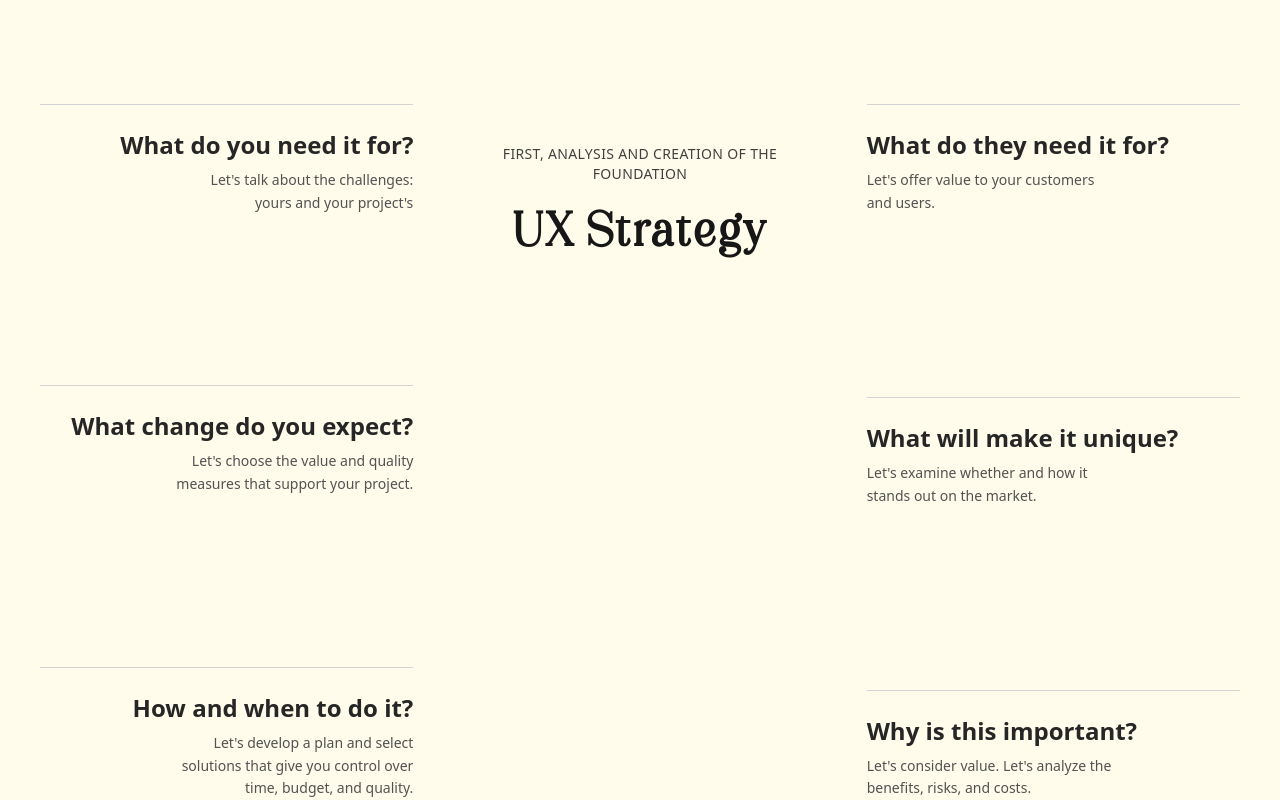
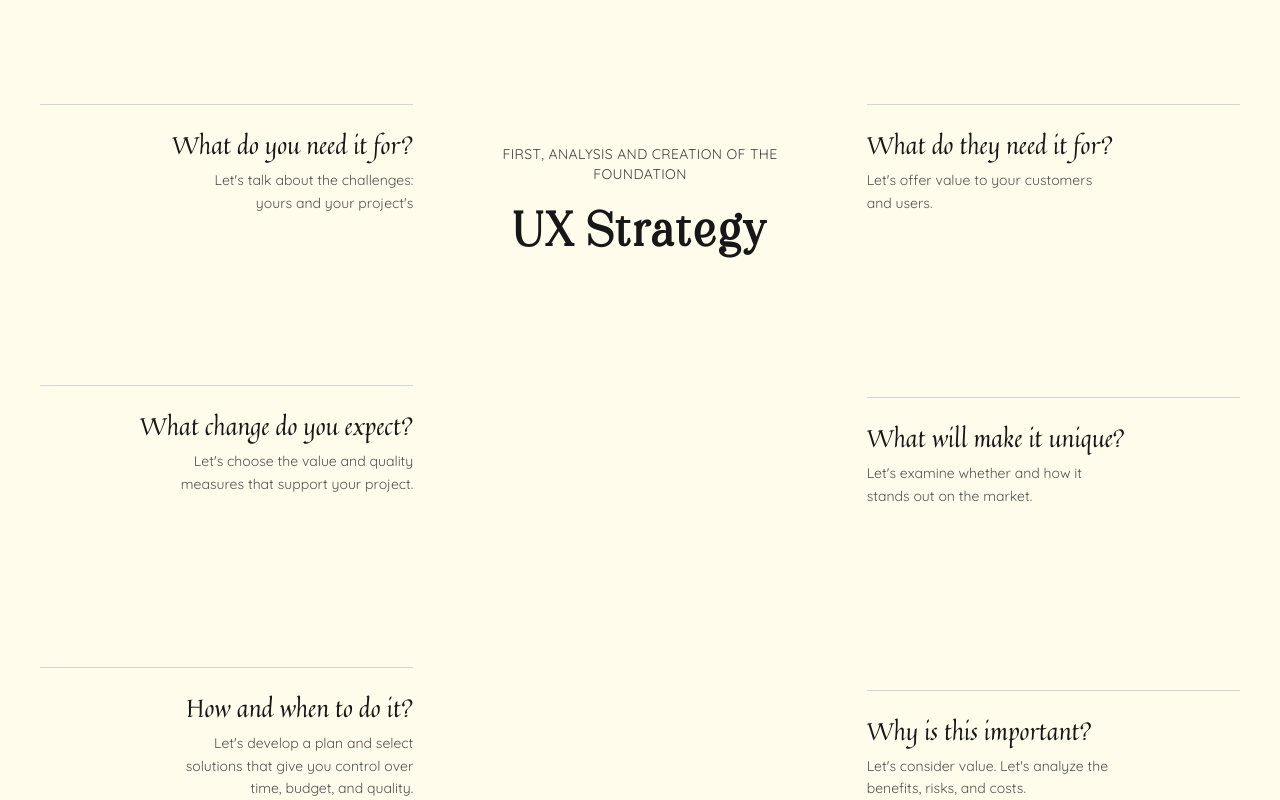
Before and after one commit to joydeep-07/Art-Gallery, a React (Vite) app: page / in a window 1280 px wide. Shown: the part 4280-5080 px from the top of the page. Built offline with nearby package versions, Linux system fonts and the light colour scheme.

Commit message:
Font Updated

```diff
--- a/src/components/Design.jsx
+++ b/src/components/Design.jsx
@@ -32,7 +32,10 @@ const Design = () => {
           <div className="w-1/3 h-[90vh] flex flex-col justify-between">
             {/* box 1 */}
             <div className="text-right py-6 border-t border-neutral-300">
-              <h1 className="text-2xl font-semibold pb-2 text-neutral-800">
+              <h1
+                style={{ fontFamily: "continental" }}
+                className="text-2xl font-medium pb-2 text-neutral-900"
+              >
                 What do you need it for?
               </h1>
               <p className="text-sm leading-relaxed text-neutral-600">
@@ -42,7 +45,10 @@ const Design = () => {
 
             {/* box 2 */}
             <div className="text-right py-6 border-t border-neutral-300">
-              <h1 className="text-2xl font-semibold pb-2 text-neutral-800">
+              <h1
+                style={{ fontFamily: "continental" }}
+                className="text-2xl font-medium pb-2 text-neutral-900"
+              >
                 What change do you expect?
               </h1>
               <p className="text-sm leading-relaxed text-neutral-600">
@@ -53,7 +59,10 @@ const Design = () => {
 
             {/* box 3 */}
             <div className="text-right py-6 border-t border-neutral-300">
-              <h1 className="text-2xl font-semibold pb-2 text-neutral-800">
+              <h1
+                style={{ fontFamily: "continental" }}
+                className="text-2xl font-medium pb-2 text-neutral-900"
+              >
                 How and when to do it?
               </h1>
               <p className="text-sm leading-relaxed text-neutral-600">
@@ -82,7 +91,10 @@ const Design = () => {
           <div className="w-1/3 h-[90vh] flex flex-col justify-between">
             {/* box 1 */}
             <div className="text-left py-6 border-t border-neutral-300">
-              <h1 className="text-2xl font-semibold pb-2 text-neutral-800">
+              <h1
+                style={{ fontFamily: "continental" }}
+                className="text-2xl font-medium pb-2 text-neutral-900"
+              >
                 What do they need it for?
               </h1>
               <p className="text-sm leading-relaxed text-neutral-600">
@@ -92,7 +104,10 @@ const Design = () => {
 
             {/* box 2 */}
             <div className="text-left py-6 border-t border-neutral-300">
-              <h1 className="text-2xl font-semibold pb-2 text-neutral-800">
+              <h1
+                style={{ fontFamily: "continental" }}
+                className="text-2xl font-medium pb-2 text-neutral-900"
+              >
                 What will make it unique?
               </h1>
               <p className="text-sm leading-relaxed text-neutral-600">
@@ -103,7 +118,10 @@ const Design = () => {
 
             {/* box 3 */}
             <div className="text-left py-6 border-t border-neutral-300">
-              <h1 className="text-2xl font-semibold pb-2 text-neutral-800">
+              <h1
+                style={{ fontFamily: "continental" }}
+                className="text-2xl font-medium pb-2 text-neutral-900"
+              >
                 Why is this important?
               </h1>
               <p className="text-sm leading-relaxed text-neutral-600">
@@ -115,9 +133,7 @@ const Design = () => {
         </div>
       </div>
 
-      <div className="w-7xl border p-5 mt-20 text-center uppercase">
-       test
-      </div>
+      <div className="w-7xl border p-5 mt-20 text-center uppercase">test</div>
     </div>
   );
 };
--- a/src/index.css
+++ b/src/index.css
@@ -31,10 +31,20 @@
 
 }
 
+@font-face {
+  font-family: "normal";
+  src: url("./assets/font/Normal.ttf") format("truetype");
+  font-weight: normal;
+  font-style: normal;
+
+}
+
 ::-webkit-scrollbar{
   display: none;
 }
 
 body{
   background-color: #fffceb;
+  font-family: normal;
+  font-weight: 500;
 }
```
Also changed, not shown: src/assets/font/Normal.ttf (added).
